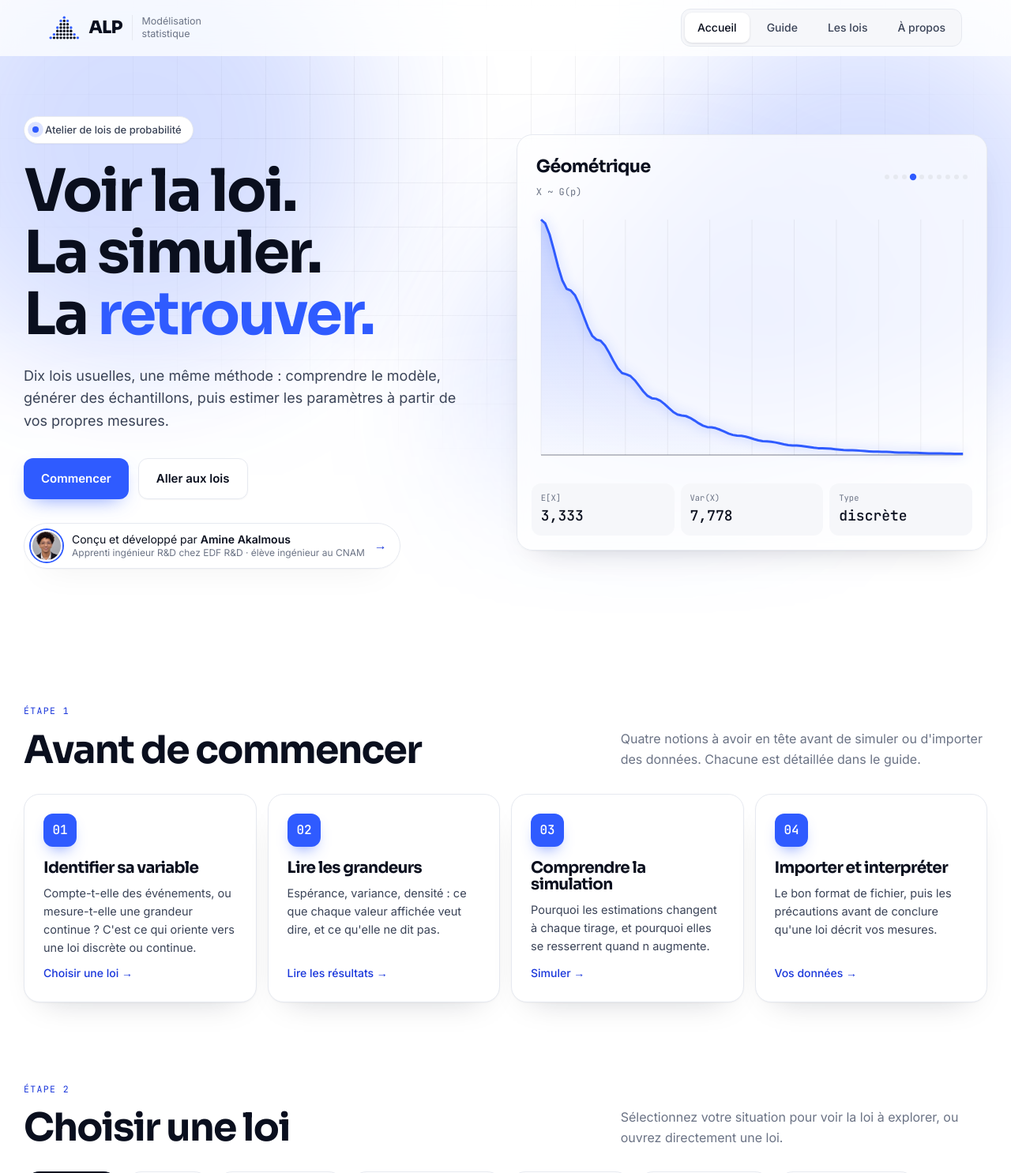
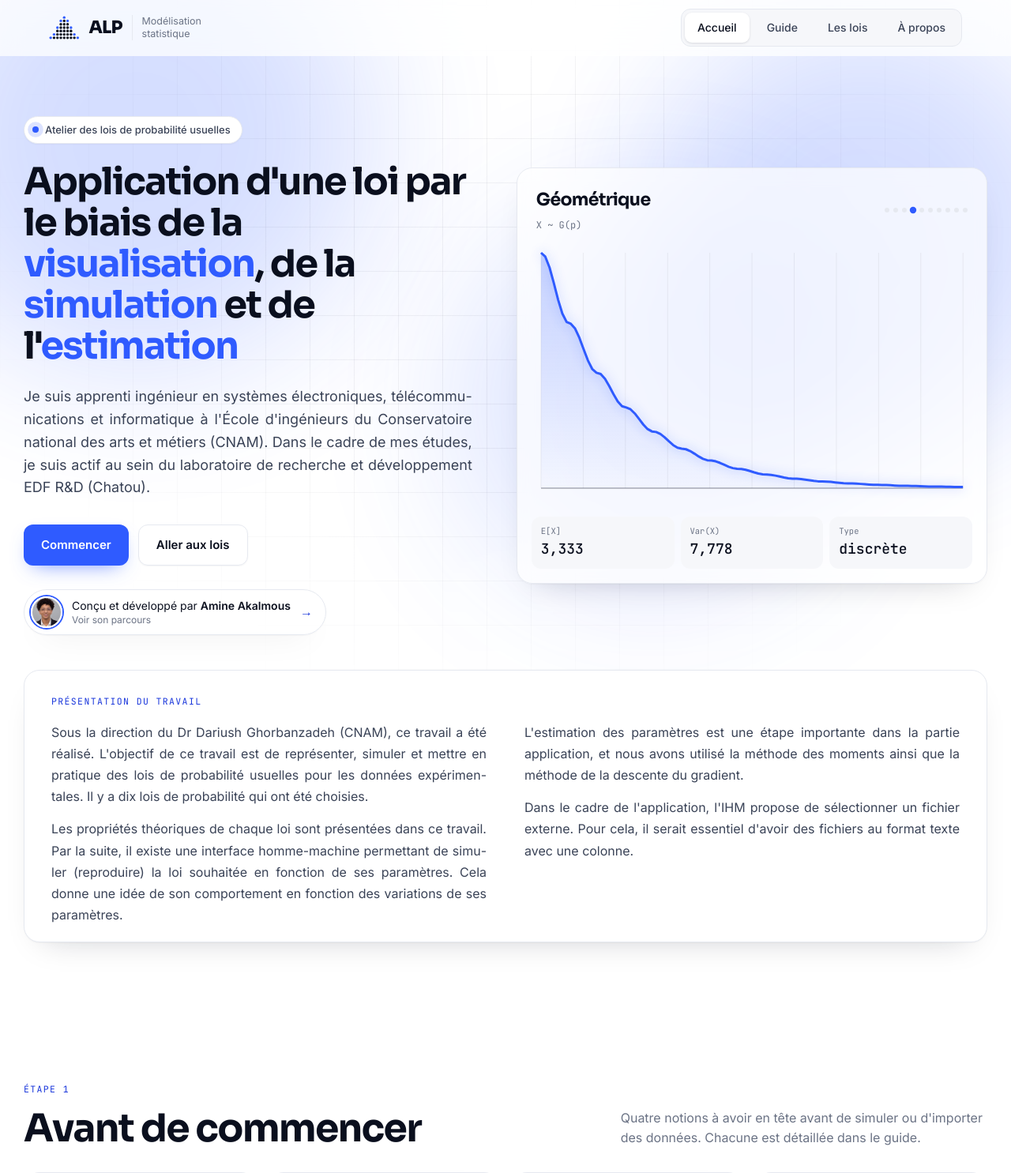
Before and after one commit to amine-akalmous/alp-modelisation-statistique, a Flask app: page / in a window 1280 px wide. Shown: the top 1485 px of the page at 79% size. Run offline with Flask 3, Linux system fonts and the light colour scheme.

Commit message:
Add files via upload

```diff
--- a/static/style.css
+++ b/static/style.css
@@ -87,8 +87,15 @@ nav.main a.on{background:#fff;color:var(--ink);box-shadow:0 1px 3px rgba(10,15,3
   background-size:56px 56px;-webkit-mask:radial-gradient(ellipse 70% 60% at 50% 30%,#000 30%,transparent 75%);mask:radial-gradient(ellipse 70% 60% at 50% 30%,#000 30%,transparent 75%)}
 
 /* ---------- Accueil ---------- */
-.hero{display:grid;grid-template-columns:1fr 1.05fr;gap:56px;align-items:center;padding:76px 0 70px}
+.hero{display:grid;grid-template-columns:1fr 1.05fr;column-gap:56px;row-gap:0;align-items:center;padding:76px 0 70px}
 .hero h1{margin-top:22px}
+.hero h1.long{font-size:clamp(32px,3.7vw,52px);line-height:1.1}
+/* Texte justifié (aligné à gauche et à droite), avec césure pour éviter les grands blancs */
+.hero .intro,.suite-cols p{text-align:justify;hyphens:auto;-webkit-hyphens:auto}
+/* Présentation du travail : encadré pleine largeur sous le haut de page */
+.suite-card{grid-column:1/-1;margin:44px 0 6px;padding:30px 34px 20px;display:flex;flex-direction:column;gap:16px}
+.suite-cols{columns:2;column-gap:48px}
+.suite-cols p{font-size:16px;line-height:1.7;color:var(--ink-2);margin:0 0 14px;break-inside:avoid}
 .hero .lead{margin-top:24px}
 .actions{display:flex;gap:12px;margin-top:32px;flex-wrap:wrap}
 .viz{padding:18px;background:rgba(255,255,255,.7);backdrop-filter:blur(10px)}
@@ -491,6 +498,7 @@ footer a:hover{color:var(--ink)}
 /* ---------- Adaptation ---------- */
 @media (max-width:1100px){
   .hero,.me,.work,.work2,.feature,.proj,.proj.flip{grid-template-columns:1fr}
+  .hero .viz{margin-top:40px}.suite-cols{columns:1}
   .lbname{display:none}.tabs3{max-width:none}
   .maker,.tenlaws{grid-template-columns:1fr}
   .proj.flip .gal{order:0}
--- a/templates/_footer.html
+++ b/templates/_footer.html
@@ -1 +1 @@
-<footer><div class="wrap"><span>Conçu et développé par <a href="/a-propos"><b>Amine Akalmous</b></a> · Projet personnel · 2026</span><span><a href="/guide">Guide</a> · <a href="/a-propos">À propos</a></span></div></footer>
+<footer><div class="wrap"><span>Conçu et développé par <a href="/a-propos"><b>Amine Akalmous</b></a> · Sous la direction du Dr Dariush Ghorbanzadeh (CNAM) · 2026</span><span><a href="/guide">Guide</a> · <a href="/a-propos">À propos</a></span></div></footer>
--- a/templates/accueil.html
+++ b/templates/accueil.html
@@ -22,16 +22,25 @@
     <div class="gridbg"></div>
     <section class="wrap hero">
       <div>
-        <span class="tag reveal"><i></i>Atelier de lois de probabilité</span>
-        <h1 class="reveal d1">Voir la loi.<br>La simuler.<br>La <span class="grad">retrouver.</span></h1>
-        <p class="lead reveal d2">Dix lois usuelles, une même méthode : comprendre le modèle, générer des échantillons, puis estimer les paramètres à partir de vos propres mesures.</p>
+        <span class="tag reveal"><i></i>Atelier des lois de probabilité usuelles</span>
+        <h1 class="long reveal d1">Application d'une loi par le biais de la <span class="grad">visualisation</span>, de la <span class="grad">simulation</span> et de l'<span class="grad">estimation</span></h1>
+        <p class="lead intro reveal d2">Je suis apprenti ingénieur en systèmes électro&shy;niques, télé&shy;commu&shy;nications et infor&shy;matique à l'École d'ingénieurs du Conser&shy;vatoire national des arts et métiers (CNAM). Dans le cadre de mes études, je suis actif au sein du labo&shy;ratoire de recherche et dévelop&shy;pement EDF R&amp;D (Chatou).</p>
         <div class="actions reveal d3"><a class="btn primary" href="#avant">Commencer</a><a class="btn ghost" href="#lois">Aller aux lois</a></div>
-        <a class="author reveal d4" href="/a-propos"><img src="/static/img/photo.jpg" alt=""><span>Conçu et développé par <b>Amine Akalmous</b><small>Apprenti ingénieur R&amp;D chez EDF R&amp;D · élève ingénieur au CNAM</small></span><i>→</i></a>
+        <a class="author reveal d4" href="/a-propos"><img src="/static/img/photo.jpg" alt=""><span>Conçu et développé par <b>Amine Akalmous</b><small>Voir son parcours</small></span><i>→</i></a>
       </div>
       <div class="card viz reveal d2">
         <div class="vh"><div><b id="vName">Normale</b><br><span id="vNt"></span></div><div class="dots" id="vDots"></div></div>
         <canvas id="viz" aria-label="Courbes des dix lois, en transition"></canvas>
         <div class="vf"><div><small>E[X]</small><strong id="vE">0</strong></div><div><small>Var(X)</small><strong id="vV">1</strong></div><div><small>Type</small><strong id="vT">continue</strong></div></div>
+      </div>
+      <div class="card suite-card reveal">
+        <span class="label">Présentation du travail</span>
+        <div class="suite-cols">
+          <p>Sous la direction du Dr Dariush Ghorban&shy;zadeh (CNAM), ce travail a été réalisé. L'objectif de ce travail est de repré&shy;senter, simuler et mettre en pratique des lois de probabi&shy;lité usuelles pour les données expéri&shy;mentales. Il y a dix lois de probabi&shy;lité qui ont été choisies.</p>
+          <p>Les proprié&shy;tés théoriques de chaque loi sont présentées dans ce travail. Par la suite, il existe une interface homme-machine permettant de simuler (reproduire) la loi souhaitée en fonction de ses para&shy;mètres. Cela donne une idée de son compor&shy;tement en fonction des variations de ses para&shy;mètres.</p>
+          <p>L'estimation des para&shy;mètres est une étape importante dans la partie appli&shy;cation, et nous avons utilisé la méthode des moments ainsi que la méthode de la descente du gradient.</p>
+          <p>Dans le cadre de l'appli&shy;cation, l'IHM propose de sélec&shy;tionner un fichier externe. Pour cela, il serait essentiel d'avoir des fichiers au format texte avec une colonne.</p>
+        </div>
       </div>
     </section>
   </div>
@@ -59,7 +68,7 @@
       <div>
         <span class="label">Derrière ALP</span>
         <h3>Un outil conçu par un apprenti ingénieur R&amp;D</h3>
-        <p>ALP est un projet personnel d'<b>Amine Akalmous</b>, apprenti ingénieur R&amp;D chez EDF R&amp;D, où il travaille sur des instruments de mesure pour la ventilation nucléaire.</p>
+        <p>ALP a été conçu et développé par <b>Amine Akalmous</b>, élève ingénieur au CNAM et apprenti ingénieur R&amp;D chez EDF R&amp;D, sous la direction du Dr Dariush Ghorbanzadeh (CNAM).</p>
         <div class="mlogos"><img src="/static/img/edf.png" alt="EDF"><img src="/static/img/cnam.png" alt="Le Cnam"></div>
       </div>
       <a class="btn ghost" href="/a-propos">Découvrir son parcours →</a>
```
